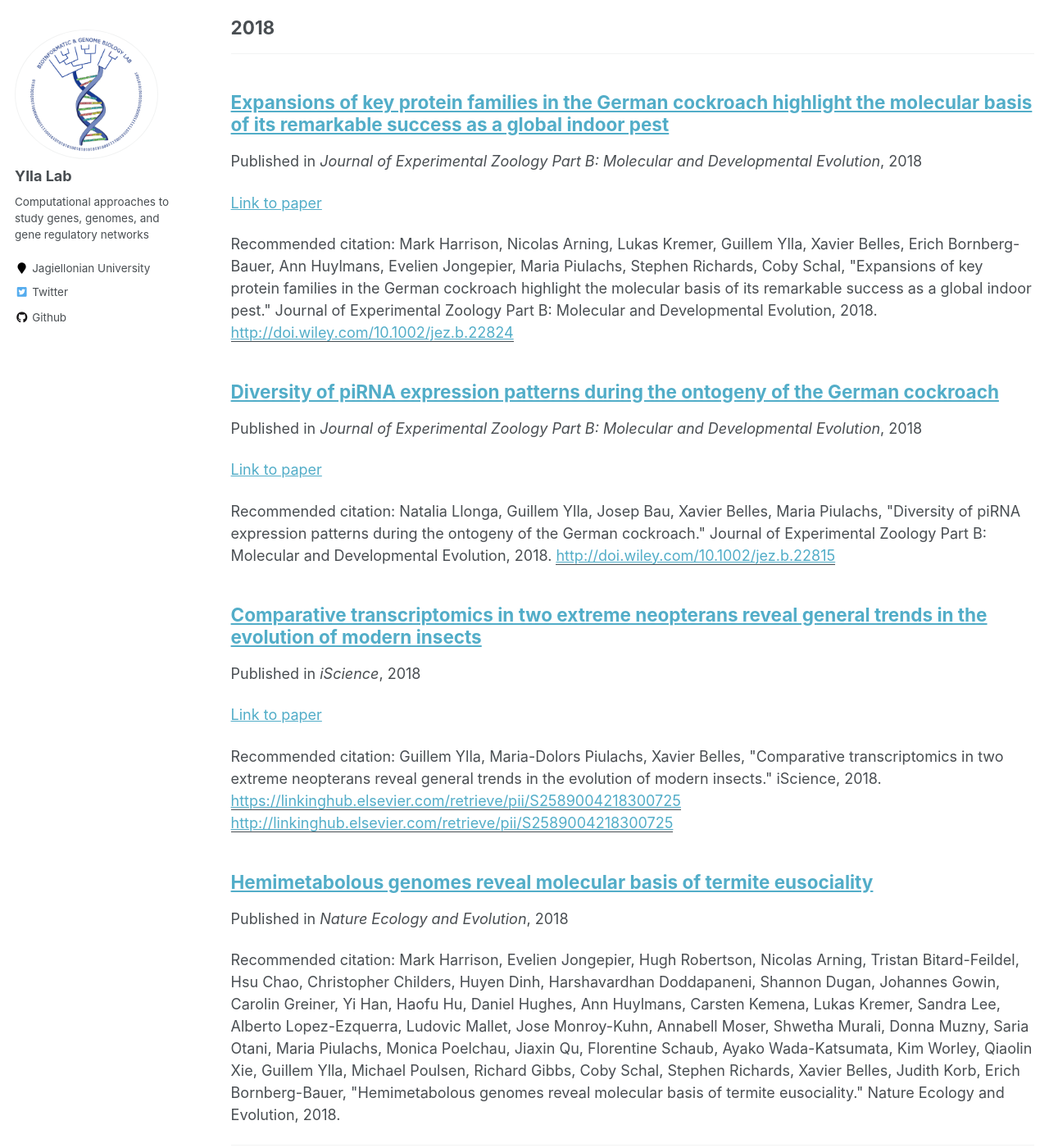
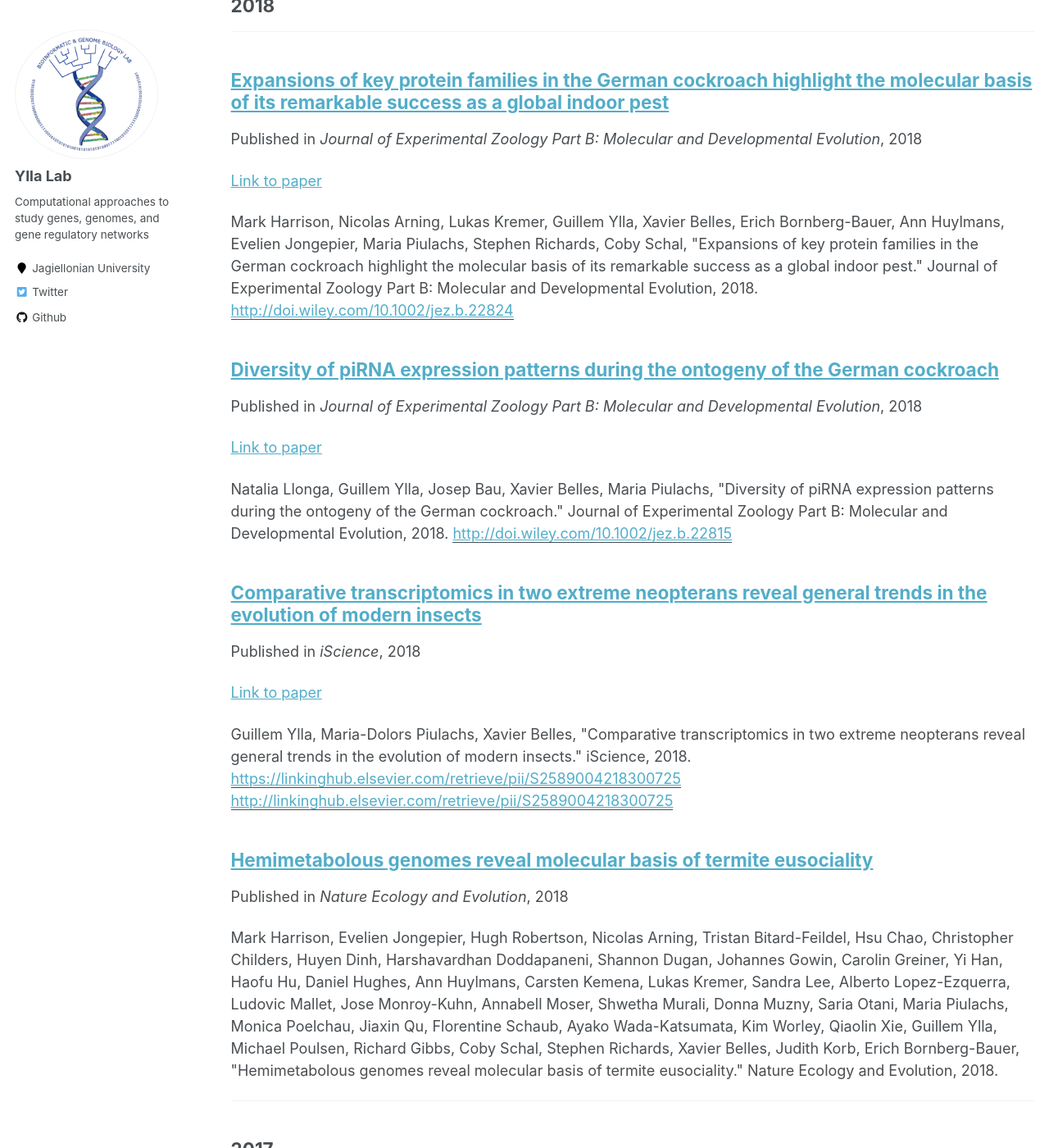
Before and after one commit to ylla-lab/ylla-lab.github.io, a Jekyll site: the page built from _pages/publications.md, in a window 1280 px wide and 1400 px high, scrolled down 2768 px. Shown: the whole window at 82% size. Built offline with Jekyll 4.4.1, drawn with Linux system fonts in a browser that asks for light colours; some of the changed text lies outside the part shown.

Commit message:
pubs style

```diff
--- a/_includes/archive-single.html
+++ b/_includes/archive-single.html
@@ -53,9 +53,9 @@
     {% endif %}
 
     {% if post.citation and post.paperurl %}
-      <p>Recommended citation: {{ post.citation }} <a href="{{ post.paperurl }}"><u>{{ post.paperurl }}</u></a></p>
+      <p>{{ post.citation }} <a href="{{ post.paperurl }}"><u>{{ post.paperurl }}</u></a></p>
     {% elsif post.citation %}
-      <p>Recommended citation: {{ post.citation }} </p>
+      <p> {{ post.citation }} </p>
     {% elsif post.paperurl %}
       <p>Download <a href=" {{ post.paperurl }} "><u>here</u></a></p>
     {% endif %}
```
Also changed, not shown: _publications/2020-11-01-DNMT1-Promotes-Genome-Methylation-and-Early-Embryo-Development-in-Cockroaches.md (+1 -1 lines), _publications/2021-04-01-siRNA-enrichment-in-Argonaute-2-depleted-Blattella-germanica.md (+1 -1 lines), markdown_generator/YllaPublications.bib (+4 -4 lines).
